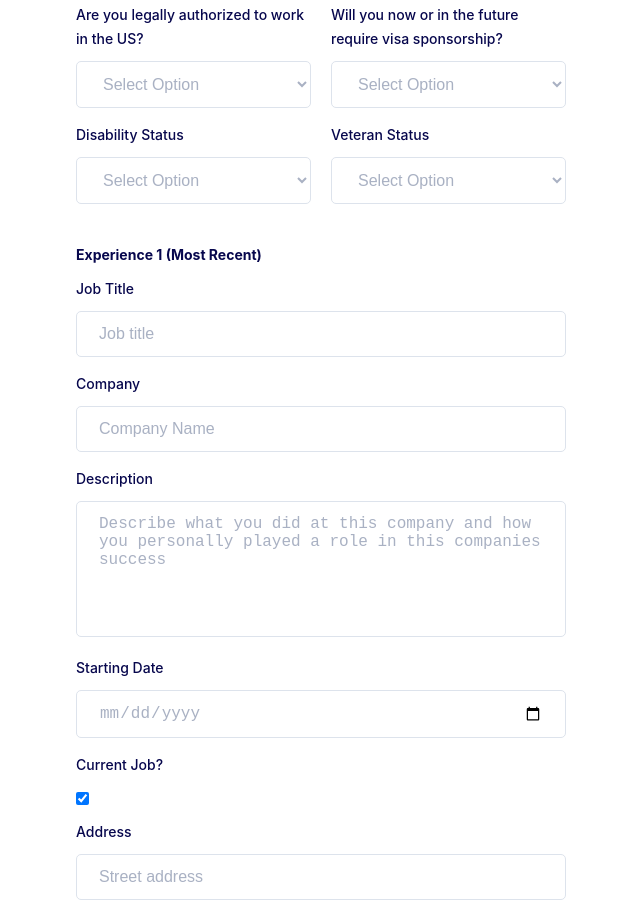
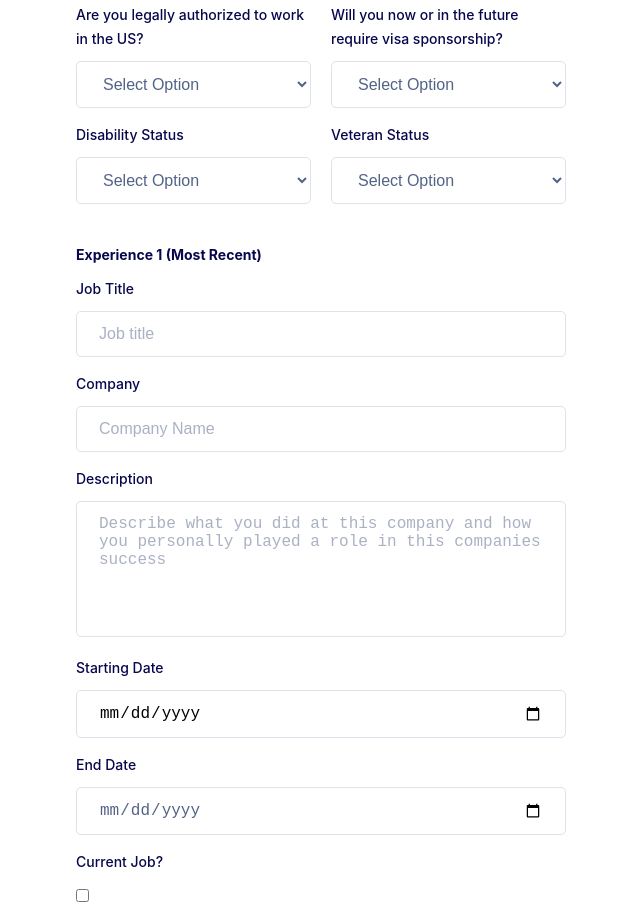
Before and after one commit to michaelrzg/AutoApply, a browser extension: page templates/inputdata.html in a window 1280 px wide. Shown: the part 1146-2051 px from the top of the page, without its empty margins (319-959 px from the left). Drawn offline with Linux system fonts and the light colour scheme.

Commit message:
fixed bug where drop down menu selections would not repopulate on page reload

```diff
--- a/public/css/inputdata.css
+++ b/public/css/inputdata.css
@@ -78,13 +78,15 @@ body {
   outline: none;
   resize: none;
 }
-.formbold-form-input::placeholder,
-select.formbold-form-input,
+.formbold-form-input::placeholder {
+  color: rgba(83, 99, 135, 0.5);
+}
+select.formbold-form-input:first,
 .formbold-form-input[type="date"]::-webkit-datetime-edit-text,
 .formbold-form-input[type="date"]::-webkit-datetime-edit-month-field,
 .formbold-form-input[type="date"]::-webkit-datetime-edit-day-field,
 .formbold-form-input[type="date"]::-webkit-datetime-edit-year-field {
-  color: rgba(83, 99, 135, 0.5);
+  color: black;
 }
 
 .formbold-form-input:focus {
@@ -161,3 +163,7 @@ select.formbold-form-input,
 #exp1endlabel {
   display: none;
 }
+
+#exp1start {
+  color: black;
+}
--- a/public/js/main.js
+++ b/public/js/main.js
@@ -158,17 +158,9 @@ function initInputPage() {
   document.getElementById("submitbtn").addEventListener("click", () => {
     submit();
   });
-  document.getElementById("current").addEventListener("click", () => {
-    switch (document.getElementById("current").checked) {
-      case false:
-        document.getElementById("exp1end").style.display = "block";
-        document.getElementById("exp1endlabel").style.display = "block";
-        break;
-      case true:
-        document.getElementById("exp1end").style.display = "none";
-        document.getElementById("exp1endlabel").style.display = "none";
-    }
-  });
+  // make theh 'current position' checkbox enable and disable the end date input  based on checked status
+  document.getElementById("current").addEventListener("click", updateCurrent);
+  // add experience button populates a new experience set of feilds on the screen
   addExperienceButton.addEventListener("click", () => {
     addExperienceCount++;
     switch (addExperienceCount) {
@@ -183,6 +175,52 @@ function initInputPage() {
         console.log("add experinece pressed: " + addExperienceCount);
     }
   });
+  prefillFromCookies();
+}
+function updateCurrent() {
+  switch (document.getElementById("current").checked) {
+    case false:
+      document.getElementById("exp1end").style.display = "block";
+      document.getElementById("exp1endlabel").style.display = "block";
+      break;
+    case true:
+      document.getElementById("exp1end").style.display = "none";
+      document.getElementById("exp1endlabel").style.display = "none";
+  }
+}
+// prefill inputs of input page based on previous inputs
+function prefillFromCookies() {
+  document
+    .getElementById("form")
+    .querySelectorAll("input")
+    .forEach((e) => {
+      if (e.name == "current") {
+        e.checked = getCookie(e.name);
+      } else {
+        e.value = getCookie(e.name);
+      }
+    });
+  //get all drop down select inputs
+  document
+    .getElementById("form")
+    .querySelectorAll("select")
+    .forEach((e) => {
+      for (var i = 0; i < e.options.length; i++) {
+        if (e.options[i].value == getCookie(e.name)) {
+          e.options.selectedIndex = i;
+        }
+      }
+    });
+  //get all textarea (job description boxes)
+  document
+    .getElementById("form")
+    .querySelectorAll("textarea")
+    .forEach((e) => {
+      if (e.value != "none") {
+        e.value = getCookie(e.name);
+      }
+    });
+  updateCurrent();
 }
 
 // MAIN:
@@ -214,3 +252,4 @@ if (window.location.pathname == "/index.html") {
 } else {
   initInputPage();
 }
+console.log(document.cookie);
--- a/templates/inputdata.html
+++ b/templates/inputdata.html
@@ -86,7 +86,7 @@
               <label class="formbold-form-label">Gender</label>
 
               <select class="formbold-form-input" name="gender" id="gender">
-                <option value="none">Select</option>
+                <option value="none" disabled selected>Select</option>
                 <option value="male">Male</option>
                 <option value="female">Female</option>
                 <option value="others">Others</option>
@@ -141,7 +141,7 @@
                 State
 
                 <select class="formbold-form-input" name="state" id="state">
-                  <option value="none">Select State</option>
+                  <option value="none" disabled selected>Select State</option>
                   <option value="AL">Alabama</option>
                   <option value="AK">Alaska</option>
                   <option value="AZ">Arizona</option>
@@ -230,7 +230,7 @@
                 name="legalauthorization"
                 id="legalauthorization"
               >
-                <option value="none">Select Option</option>
+                <option value="none" disabled selected>Select Option</option>
                 <option value="yes">yes</option>
                 <option value="no">no</option>
               </select>
@@ -245,7 +245,7 @@
                 name="sponsorship"
                 id="sponsorship"
               >
-                <option value="none">Select Option</option>
+                <option value="none" disabled selected>Select Option</option>
                 <option value="no">no</option>
                 <option value="yes">yes</option>
               </select>
@@ -260,7 +260,7 @@
                 name="diability"
                 id="disability"
               >
-                <option value="none">Select Option</option>
+                <option value="none" disabled selected>Select Option</option>
                 <option value="no">No I do not have a Disability</option>
                 <option value="yes">Yes I have a Disability</option>
                 <option value="noanswer">Prefer not to say</option>
@@ -270,7 +270,7 @@
               <label class="formbold-form-label">Veteran Status</label>
 
               <select class="formbold-form-input" name="veteran" id="veteran">
-                <option value="none">Select Option</option>
+                <option value="none" disabled selected>Select Option</option>
                 <option value="no">No I am not a Veteran</option>
                 <option value="yes">Yes I am a Veteran</option>
                 <option value="noanswer">Prefer not to say</option>
@@ -374,7 +374,7 @@
                 name="exp1state"
                 id="exp1state"
               >
-                <option value="none">Select State</option>
+                <option value="none" disabled selected>Select State</option>
                 <option value="AL">Alabama</option>
                 <option value="AK">Alaska</option>
                 <option value="AZ">Arizona</option>
@@ -535,7 +535,7 @@
                   name="exp2state"
                   id="exp2state"
                 >
-                  <option value="none">Select State</option>
+                  <option value="none" disabled selected>Select State</option>
                   <option value="AL">Alabama</option>
                   <option value="AK">Alaska</option>
                   <option value="AZ">Arizona</option>
@@ -697,7 +697,7 @@
                   name="exp3state"
                   id="exp3state"
                 >
-                  <option value="none">Select State</option>
+                  <option value="none" disabled selected>Select State</option>
                   <option value="AL">Alabama</option>
                   <option value="AK">Alaska</option>
                   <option value="AZ">Arizona</option>
@@ -786,8 +786,8 @@
 
             <input
               class="formbold-form-input"
-              name="comp"
-              id="comp"
+              name="compensation"
+              id="compensation"
               placeholder="$/hour"
             />
           </div>
@@ -797,7 +797,7 @@
             >
 
             <select class="formbold-form-input" name="relocate" id="relocate">
-              <option value="none">Select Option</option>
+              <option value="none" disabled selected>Select Option</option>
               <option value="no">No I am not willing to relocate</option>
               <option value="yes">Yes I am willing to relocate</option>
               <option value="maybe">Maybe</option>
```
